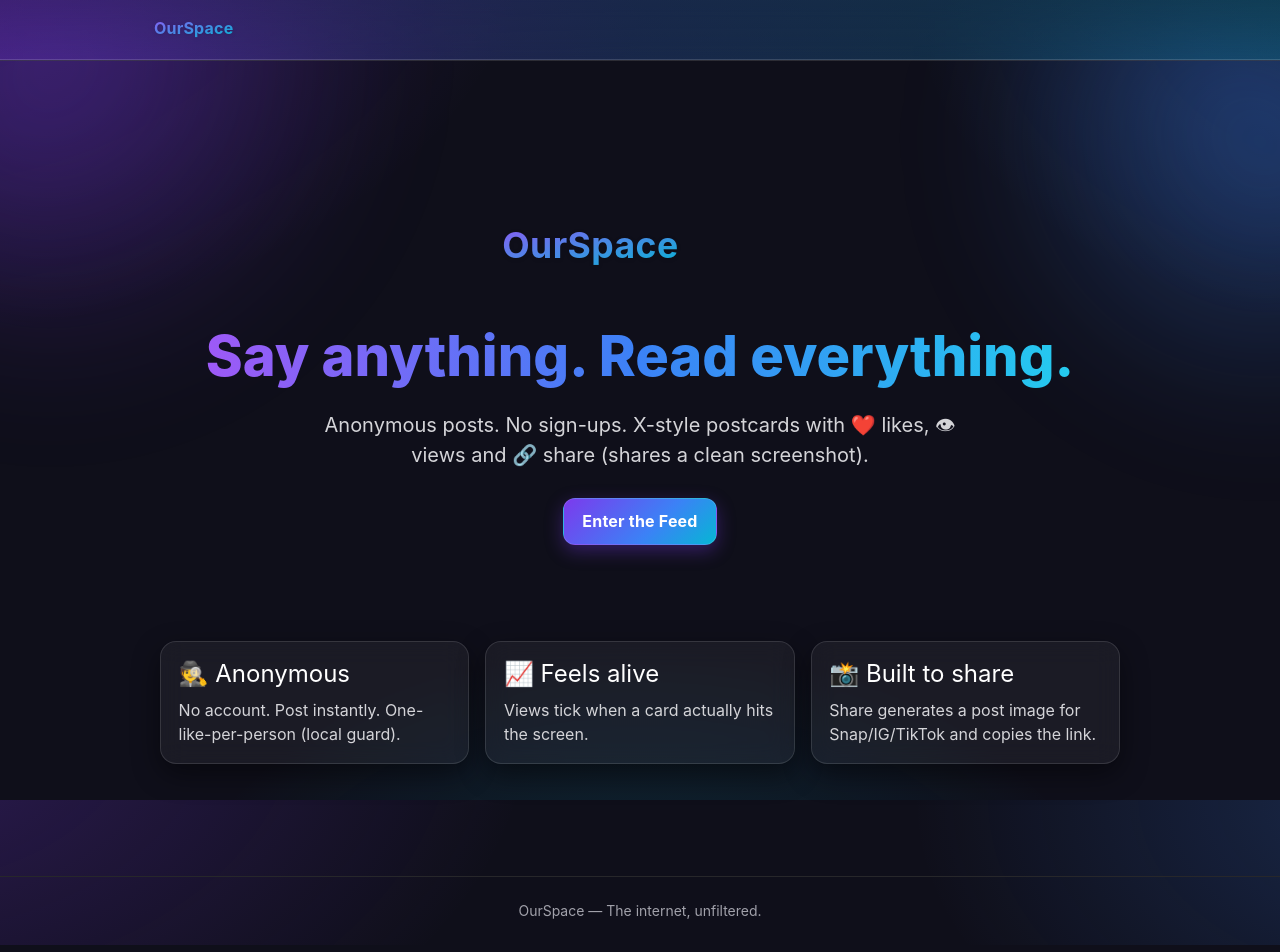
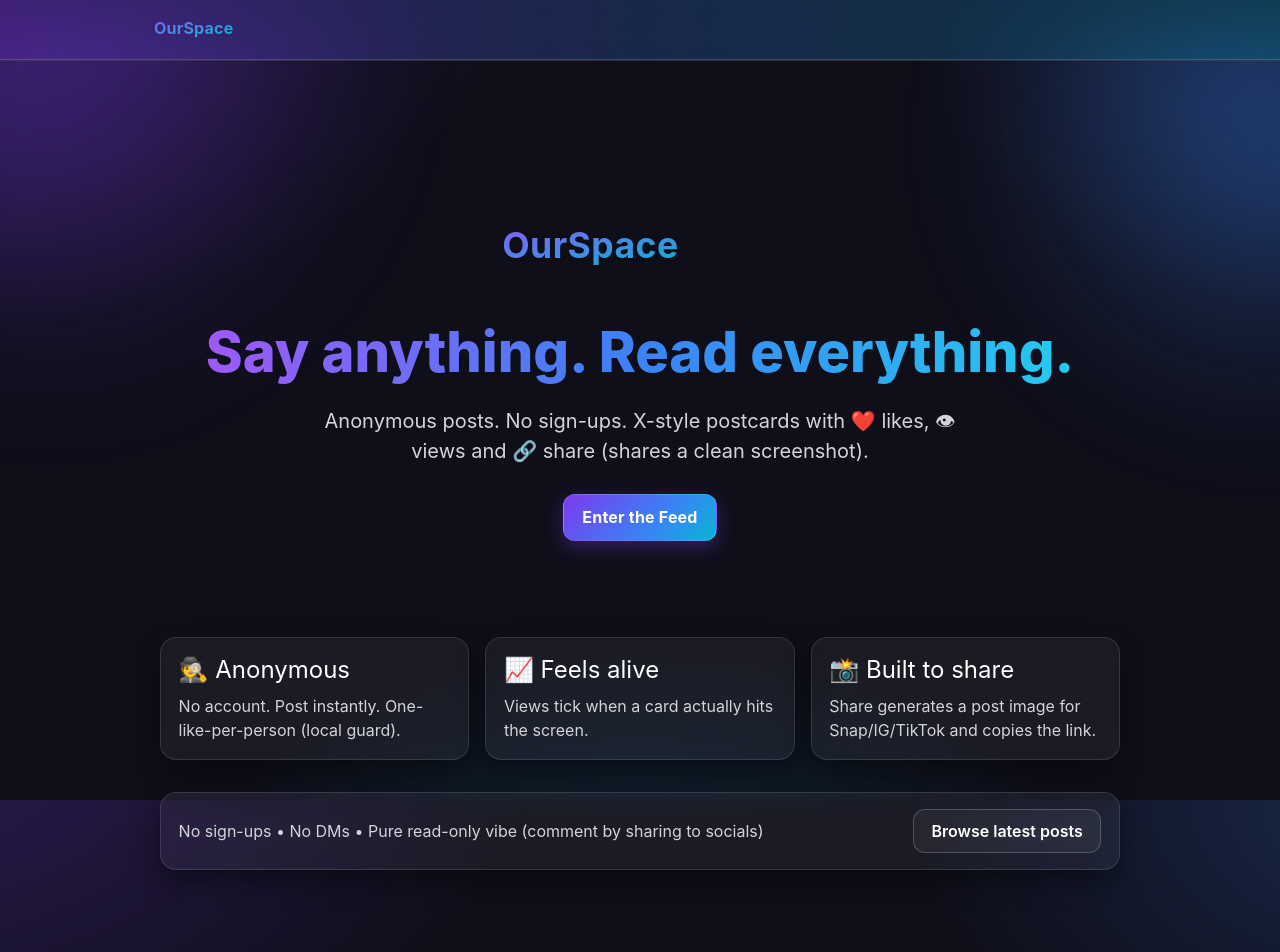
Before and after one commit to qaspercreates/OurSpace, a Next.js app: page / in a window 1280 px wide. Shown: the top 952 px of the page. Built offline with nearby package versions, Linux system fonts and the light colour scheme.

Commit message:
page.tsx

```diff
--- a/app/page.tsx
+++ b/app/page.tsx
@@ -1,12 +1,13 @@
 export default function HomePage() {
   return (
     <main>
+      {/* HERO */}
       <section className="hero container">
-        {/* Big logo for landing */}
+        {/* Big logo in the hero for brand punch */}
         <img
           src="/logo.svg"
           alt="OurSpace"
-          className="hero-logo w-56 md:w-72 lg:w-80 h-auto drop-shadow"
+          className="mx-auto w-64 md:w-72 lg:w-80 h-auto drop-shadow mb-4"
         />
 
         <h1 className="hero-title bg-gradient-to-r from-purple-500 via-blue-500 to-cyan-400 bg-clip-text text-transparent">
@@ -23,19 +24,35 @@ export default function HomePage() {
         </div>
       </section>
 
-      {/* Feature cards to keep the hero area feeling alive */}
-      <section className="container pb-10 grid grid-cols-1 md:grid-cols-3 gap-4">
+      {/* FEATURES */}
+      <section className="container pb-8 grid grid-cols-1 md:grid-cols-3 gap-4">
         <div className="card">
           <div className="text-2xl mb-2">🕵️ Anonymous</div>
-          <p className="text-zinc-300">No account. Post instantly. One-like-per-person (local guard).</p>
+          <p className="text-zinc-300">
+            No account. Post instantly. One-like-per-person (local guard).
+          </p>
         </div>
         <div className="card">
           <div className="text-2xl mb-2">📈 Feels alive</div>
-          <p className="text-zinc-300">Views tick when a card actually hits the screen.</p>
+          <p className="text-zinc-300">
+            Views tick when a card actually hits the screen.
+          </p>
         </div>
         <div className="card">
           <div className="text-2xl mb-2">📸 Built to share</div>
-          <p className="text-zinc-300">Share generates a post image for Snap/IG/TikTok and copies the link.</p>
+          <p className="text-zinc-300">
+            Share generates a post image for Snap/IG/TikTok and copies the link.
+          </p>
+        </div>
+      </section>
+
+      {/* QUICK INFO STRIP */}
+      <section className="container pb-12">
+        <div className="card flex flex-col md:flex-row items-center justify-between gap-3">
+          <p className="text-zinc-300 text-center md:text-left">
+            No sign-ups • No DMs • Pure read-only vibe (comment by sharing to socials)
+          </p>
+          <a href="/feed" className="btn-outline">Browse latest posts</a>
         </div>
       </section>
     </main>
```
